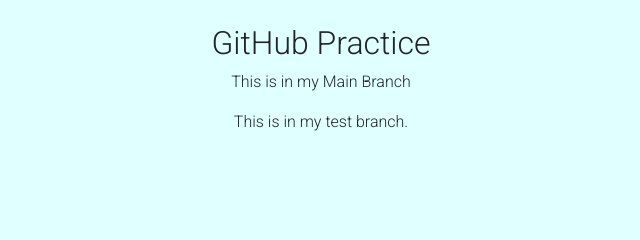
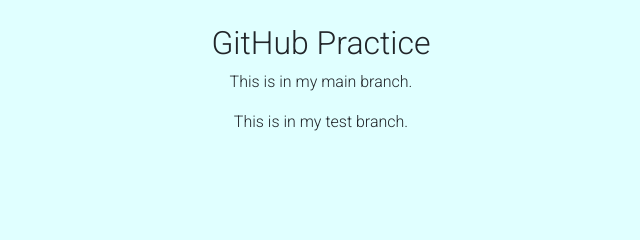
Before and after one commit to brittmoore86/m1-hw1-moore-britt, a plain HTML site: page index.html in a window 1280 px wide. Shown: the part 366-606 px from the top of the page, 319-959 px from the left. Drawn offline with nearby package versions, Linux system fonts and the light colour scheme.

Commit message:
Update README

```diff
--- a/index.html
+++ b/index.html
@@ -27,7 +27,7 @@
         </nav>
       <main class="text-center">
           <h2>GitHub Practice</h2>
-          <p>This is in my Main Branch</p>
+          <p>This is in my main branch.</p>
           <p>This is in my test branch.</p>
       </main>
       <footer class="bg-secondary text-white">
```
Also changed, not shown: 1 other file.
